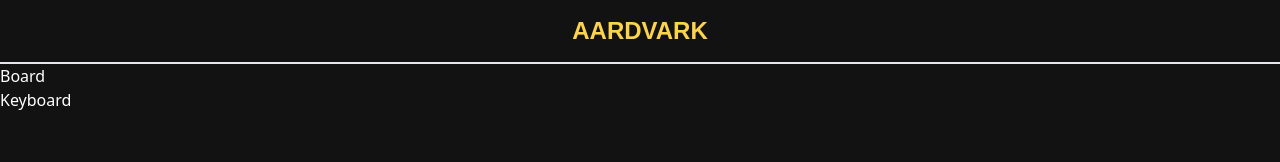
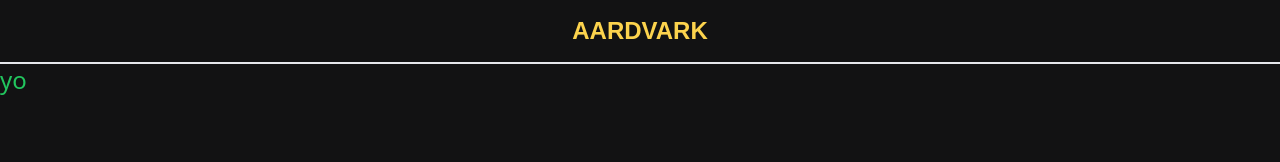
Before and after one commit to MichaelColeman/WordEight, a Next.js app: page / in a window 1280 px wide. Shown: the top 162 px of the page. Built offline with nearby package versions, Linux system fonts and the light colour scheme; a web font is replaced by a local one.

Commit message:
add main game ui component

```diff
--- a/package.json
+++ b/package.json
@@ -9,6 +9,7 @@
     "lint": "next lint"
   },
   "dependencies": {
+    "@tanstack/react-query": "^4.29.7",
     "@types/node": "20.2.1",
     "@types/react": "18.2.6",
     "@types/react-dom": "18.2.4",
@@ -24,6 +25,7 @@
   },
   "devDependencies": {
     "@material-tailwind/react": "^2.0.1",
+    "@tanstack/eslint-plugin-query": "^4.29.9",
     "prettier": "^2.8.8",
     "prettier-plugin-tailwindcss": "^0.3.0"
   }
--- /dev/null
+++ b/src/components/Aardvark.tsx
@@ -0,0 +1,13 @@
+import React from "react";
+import Board from "./Board";
+import Keyboard from "./Keyboard";
+
+type solutionProps = {
+  solution: string;
+};
+
+const Aardvark: React.FunctionComponent<solutionProps> = ({ solution }) => {
+  return <div className="text-2xl text-green-500">{solution}</div>;
+};
+
+export default Aardvark;
--- a/src/pages/index.tsx
+++ b/src/pages/index.tsx
@@ -1,13 +1,13 @@
+import { useState, useEffect } from "react";
 import Header from "../components/Header";
-import Board from "../components/Board";
-import Keyboard from "../components/Keyboard";
+import Aardvark from "@/components/Aardvark";
 
 export default function Home() {
+  const [solution, setSolution] = useState<string>("yo");
   return (
     <>
       <Header />
-      <Board />
-      <Keyboard />
+      <Aardvark solution={solution} />
     </>
   );
 }
```
Also changed, not shown: 1 other file (tests, documents, lock files or other folders).
